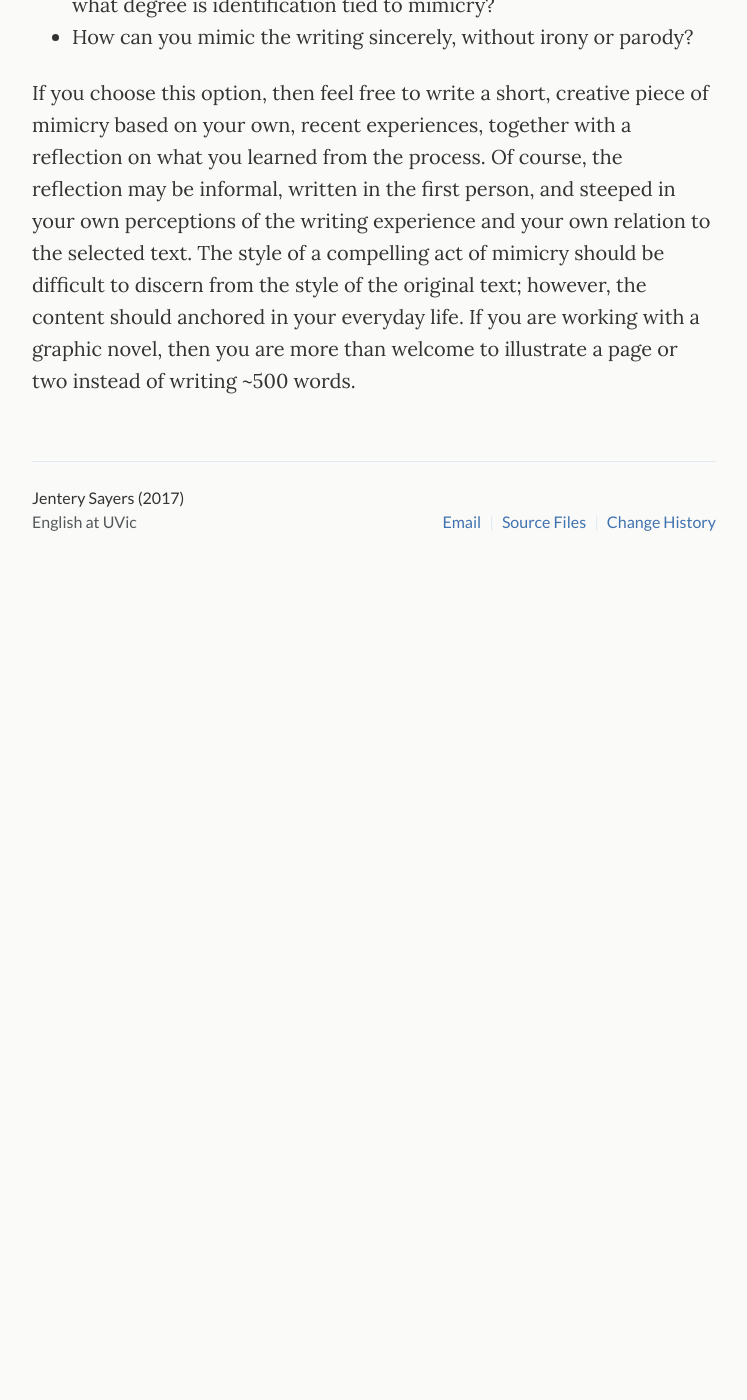
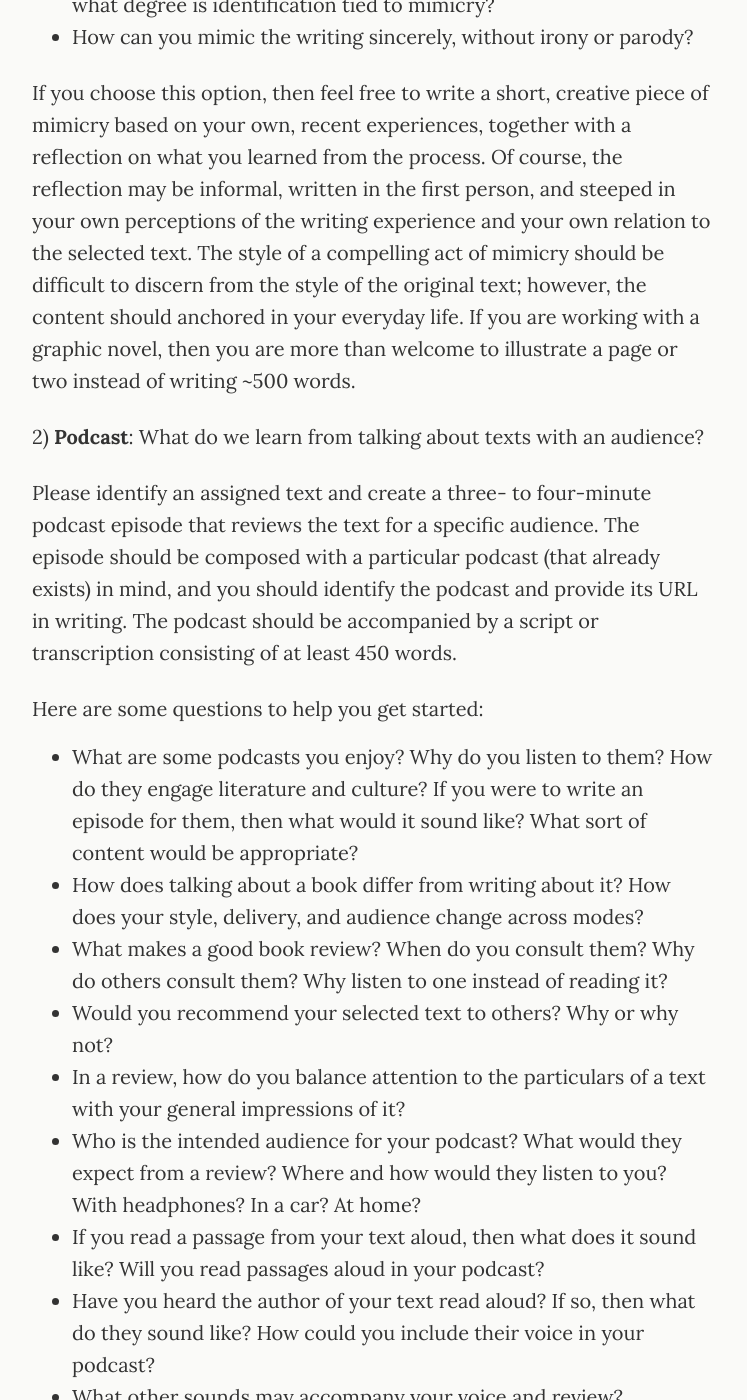
Before and after one commit to jentery/429c, a Jekyll site: the page built from _pages/creativity.md, in a window 1280 px wide and 1400 px high, scrolled down 1246 px. Shown: the whole window, without its empty margins (266-1013 px from the left). Built offline with Jekyll 4.4.1, drawn with Linux system fonts in a browser that asks for light colours; before the commit the page ends 1876 px from its top, so only the background shows below that; some of the changed text lies outside the part shown.

Commit message:
Update creativity.md

```diff
--- a/_pages/creativity.md
+++ b/_pages/creativity.md
@@ -32,3 +32,21 @@ Here are some questions to help you get started:
 * How can you mimic the writing sincerely, without irony or parody?
 
 If you choose this option, then feel free to write a short, creative piece of mimicry based on your own, recent experiences, together with a reflection on what you learned from the process. Of course, the reflection may be informal, written in the first person, and steeped in your own perceptions of the writing experience and your own relation to the selected text. The style of a compelling act of mimicry should be difficult to discern from the style of the original text; however, the content should anchored in your everyday life. If you are working with a graphic novel, then you are more than welcome to illustrate a page or two instead of writing ~500 words.
+
+2) **Podcast**: What do we learn from talking about texts with an audience?
+
+Please identify an assigned text and create a three- to four-minute podcast episode that reviews the text for a specific audience. The episode should be composed with a particular podcast (that already exists) in mind, and you should identify the podcast and provide its URL in writing. The podcast should be accompanied by a script or transcription consisting of at least 450 words.
+
+Here are some questions to help you get started:
+
+* What are some podcasts you enjoy? Why do you listen to them? How do they engage literature and culture? If you were to write an episode for them, then what would it sound like? What sort of content would be appropriate?
+* How does talking about a book differ from writing about it? How does your style, delivery, and audience change across modes?
+* What makes a good book review? When do you consult them? Why do others consult them? Why listen to one instead of reading it?
+* Would you recommend your selected text to others? Why or why not?
+* In a review, how do you balance attention to the particulars of a text with your general impressions of it?
+* Who is the intended audience for your podcast? What would they expect from a review? Where and how would they listen to you? With headphones? In a car? At home?
+* If you read a passage from your text aloud, then what does it sound like? Will you read passages aloud in your podcast?
+* Have you heard the author of your text read aloud? If so, then what do they sound like? How could you include their voice in your podcast?
+* What other sounds may accompany your voice and review?
+
+If you choose to this option, then feel free to compose a two- to four-minute review of your selected text and submit it via removable media or a URL in MP3 or WAV format. I will assess your podcast for its content, not its production. Please do not spend time on the particulars of either recording (including acoustics) or post-production (including editing and effects). You should submit your WAV or MP3 file with either a script written prior to the podcast (recommended) or a transcription produced from it. For radio and podcasts, 150-words-per-minute is the average. With your script or transcription, please provide the title and URL for the podcast you have in mind for your episode. I will be sure to listen to the podcast before I listen to the episode you've composed for it.
```
